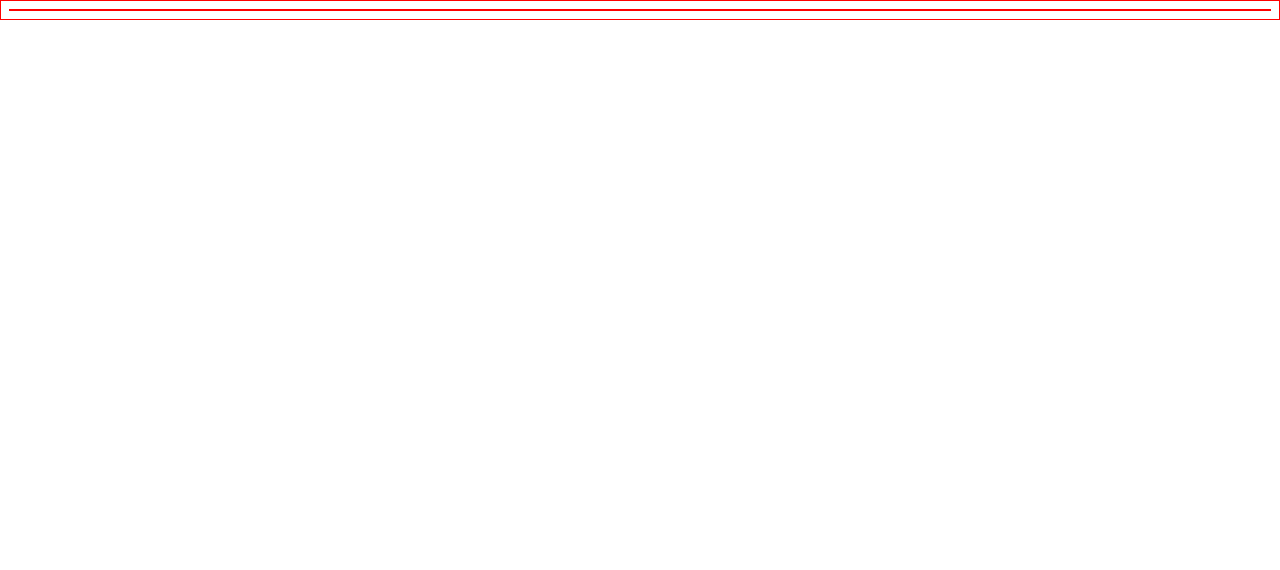
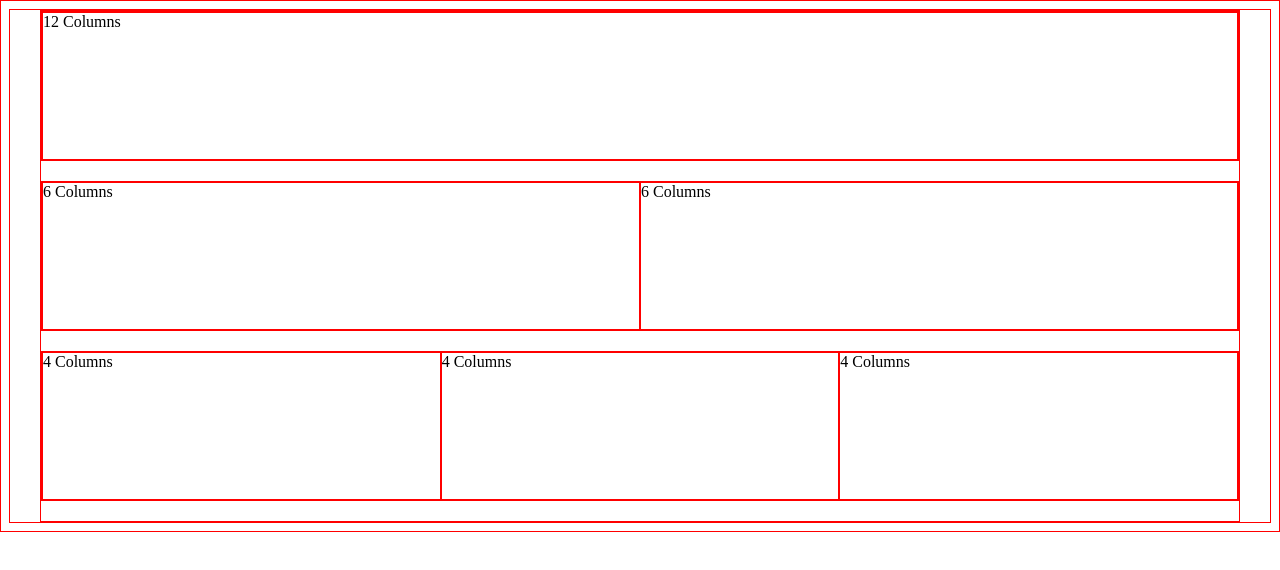
Before and after one commit to LuckyDucky24/portfolioSite, a plain HTML site: page portfolioSite.html in a window 1280 px wide. Drawn offline with Linux system fonts and the light colour scheme.

Commit message:
used a column and row framework and tried a top to bottom 1,2,3 layout

```diff
--- a/portfolioSite.html
+++ b/portfolioSite.html
@@ -6,5 +6,19 @@
     <link rel="stylesheet" href="style.css">
 </head>
 <body>
+  <div class="grid">
+    <div class="row">
+      <div class="col-12">12 Columns</div>
+    </div>
+    <div class="row">
+      <div class="col-6">6 Columns</div>
+      <div class="col-6">6 Columns</div>
+    </div>
+    <div class="row">
+      <div class="col-4">4 Columns</div>
+      <div class="col-4">4 Columns</div>
+      <div class="col-4">4 Columns</div>
+    </div>
+  </div>
 </body>
 </html>
--- a/style.css
+++ b/style.css
@@ -1,3 +1,71 @@
 * {
     border: 1px solid red !important;
 }
+
+* {
+    -webkit-box-sizing: border-box;
+    -moz-box-sizing: border-box;
+    -ms-box-sizing: border-box;
+    box-sizing: border-box;
+}
+
+.grid {
+    margin: 0 auto;
+    max-width: 1200px;
+    width: 100%;
+}
+
+.row {
+    width: 100%;
+    margin-bottom: 20px;
+    display: flex;
+    height: 150px;
+}
+
+.col-1 {
+    width: 8.33%;
+}
+
+.col-2 {
+    width: 16.66%;
+}
+
+.col-3 {
+    width: 25%;
+}
+
+.col-4 {
+    width: 33.33%;
+}
+
+.col-5 {
+    width: 41.66%;
+}
+
+.col-6 {
+    width: 50%;
+}
+
+.col-7 {
+    width: 58.33%;
+}
+
+.col-8 {
+    width: 66.66%;
+}
+
+.col-9 {
+    width: 75%;
+}
+
+.col-10 {
+    width: 83.33%;
+}
+
+.col-11 {
+    width: 91.66%;
+}
+
+.col-12 {
+    width: 100%;
+}
```
